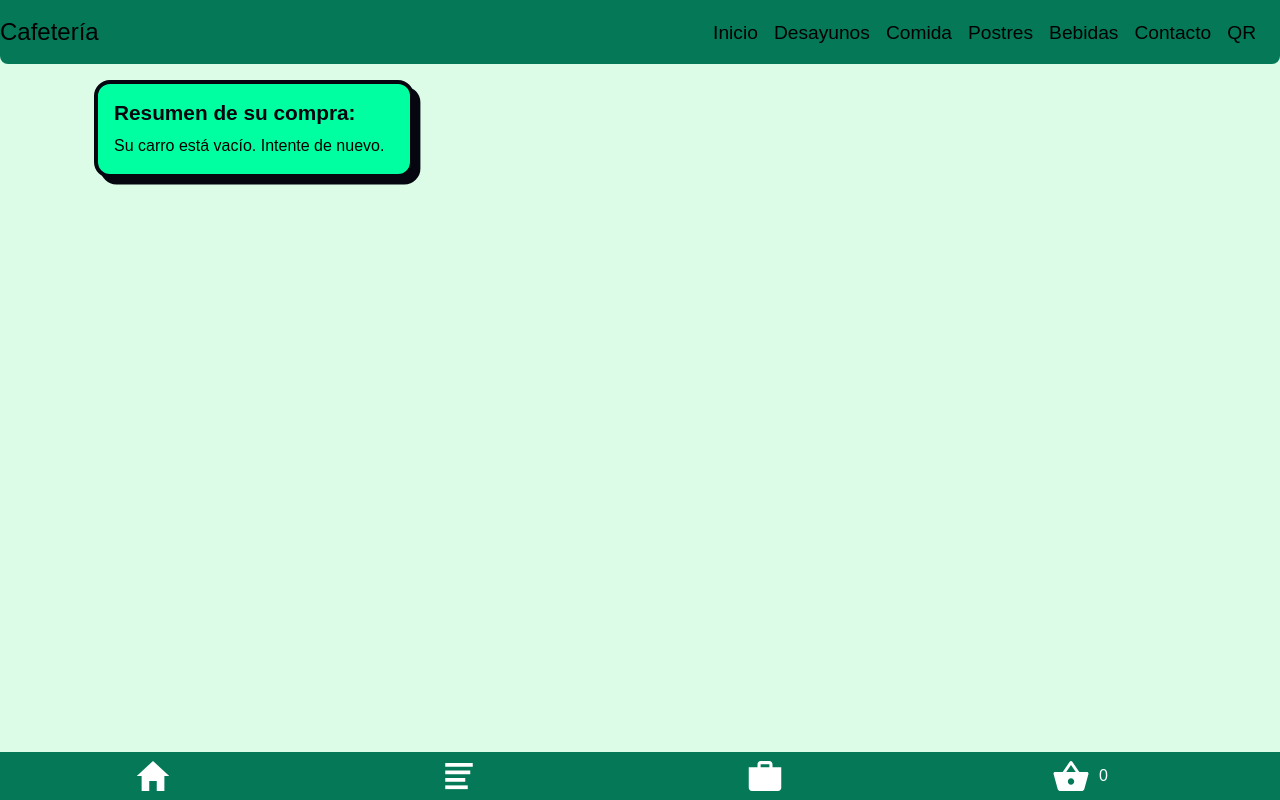
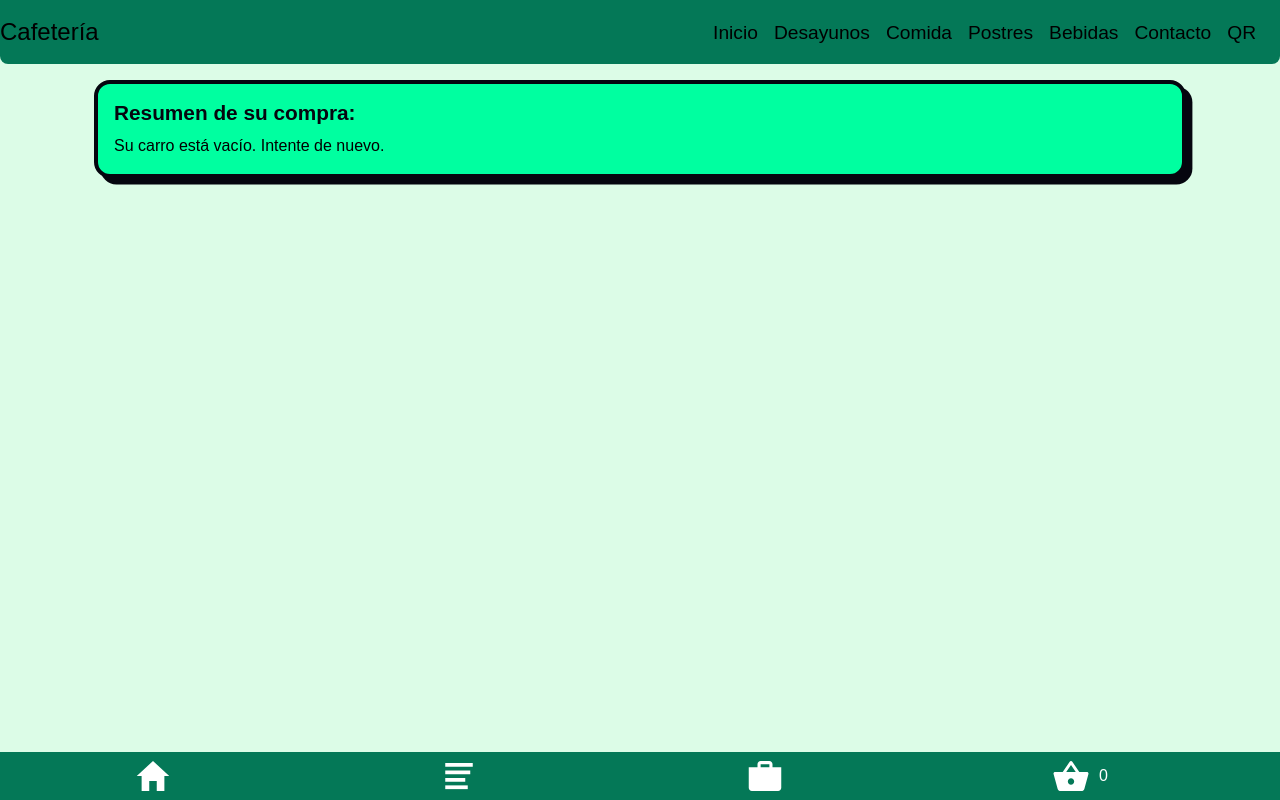
Before and after one commit to Ianbleake/Sistema-Gestion-Negocio, a React (Create React App) app: page /carrito in a window 1280 px wide. Built offline with nearby package versions, Linux system fonts and the light colour scheme.

Commit message:
carrito pc

```diff
--- a/src/components/Carrito.jsx
+++ b/src/components/Carrito.jsx
@@ -11,22 +11,25 @@ const Carrito = () => {
     }
 
     return (
-        <div className="container w-full min-h-[100VH] pt-16 pb-12">
-            <div className='card mt-4'>
+        <div className="container w-full min-h-[100VH] pt-16 pb-16">
+            <div className='card mt-4 sm:w-auto'>
                 <h1 className="pricing-plan mb-2">Resumen de su compra:</h1>
 
+                <div className='sm:grid grid-cols-3'>
                     {
                         carrito.map((prod) => (
-                        <div key={prod.id} className='mb-4 rounded-2xl border-2 border-dashed border-black'>
-                            <br />
-                            <h3>{prod.titulo}</h3>
-                            <p>Precio unitario: ${prod.precio}</p>
-                            <p>Precio total: ${prod.precio * prod.cantidad}</p>
-                            <p>Cantidad: {prod.cantidad}</p>
-                            <br />
+                            <div key={prod.id} className='mb-4 p-6 rounded-2xl border-2 border-dashed border-black sm:m-4'>
+
+                                <h3 className='text-center font-semibold text-lg mb-2 sm:text-2xl'>{prod.titulo}</h3>
+                                <ul className='list-disc ml-4'>
+                                    <li className='sm:text-lg'>Precio unitario: ${prod.precio}</li>
+                                    <li className='sm:text-lg'>Precio total: ${prod.precio * prod.cantidad}</li>
+                                    <li className='sm:text-lg'>Cantidad: {prod.cantidad}</li>
+                                </ul>
                             </div>
                         ))
                     }
+                </div>
 
                     {
                         carrito.length > 0 ?
@@ -40,6 +43,7 @@ const Carrito = () => {
                             </> :
                             <h2>Su carro está vacío. Intente de nuevo. </h2>
                     }
+
             </div>
 
         </div>
```
Lines whose indentation alone changed are shown as unchanged.
